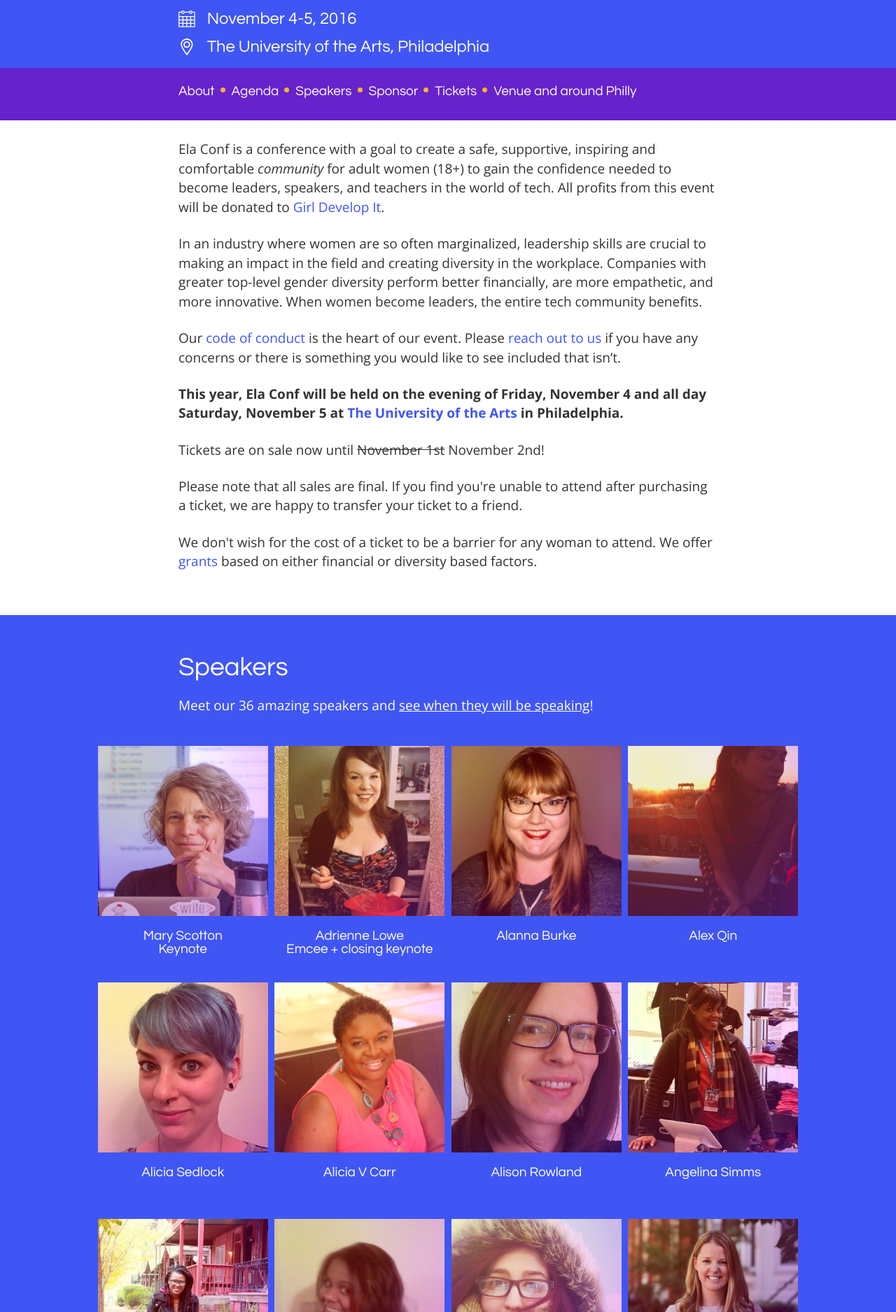
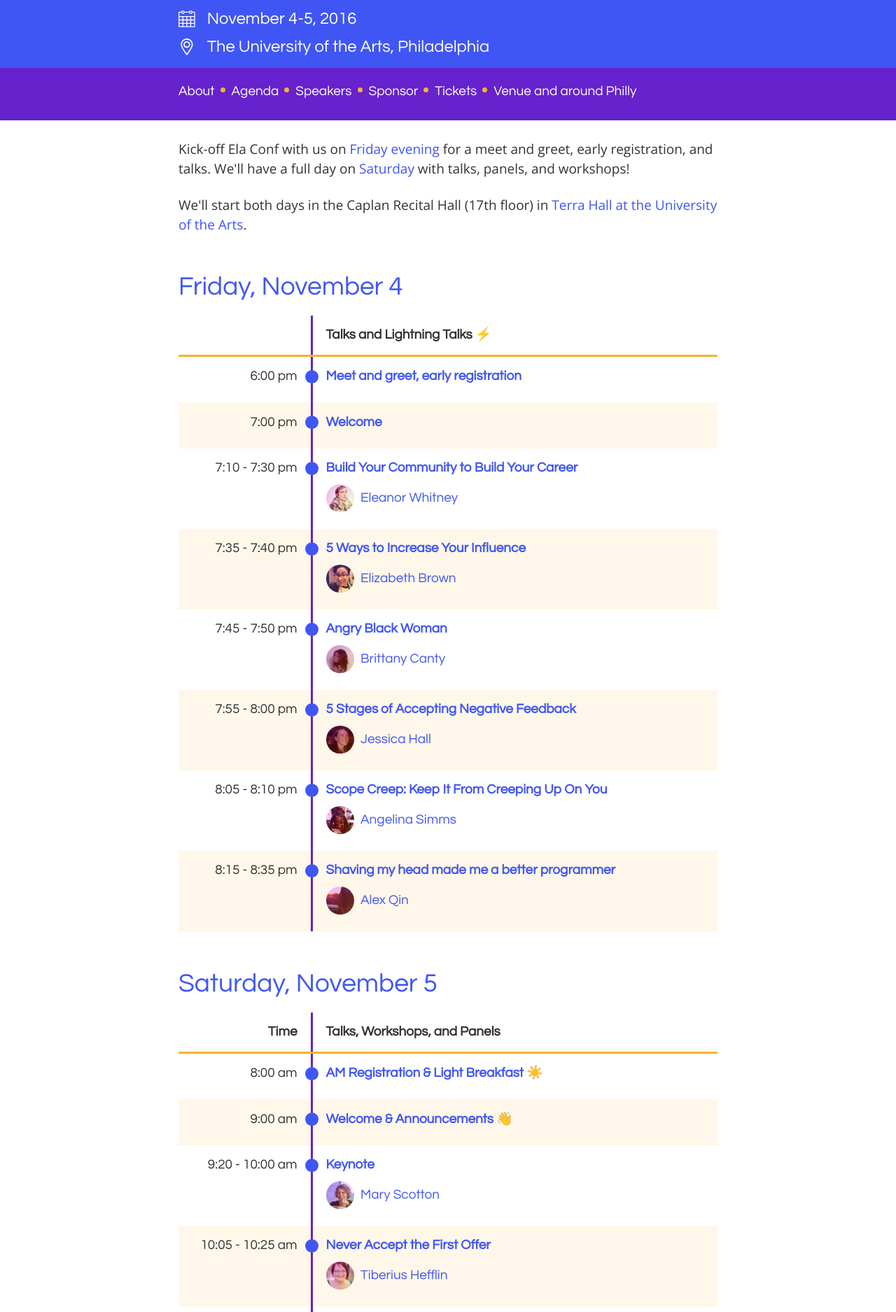
Before and after one commit to elaconf/elaconf.github.io, a Jekyll site: the page built from index.html, in a window 1280 px wide. Shown: the part 792-2667 px from the top of the page at 70% size. Built offline with Jekyll 4.4.1, drawn with Linux system fonts in a browser that asks for light colours; emoji names are drawn with the system emoji font; a script that is not in the unit is left out; some of the changed text lies outside the part shown.

Commit message:
clean up home page + add agenda

```diff
--- a/_sass/_header.scss
+++ b/_sass/_header.scss
@@ -1,14 +1,22 @@
 header {
   background-image: radial-gradient(farthest-corner at 2em 2em, $gradient-light, $gradient-dark);
   color: $white;
-
   position: relative;
 
+  @include breakpoint(small) {
+    display: none;
+  }
 
   img {
     display: block;
   }
 
+}
+
+nav {
+  @include breakpoint(small) {
+    margin-bottom: 1em;
+  }
 }
 
 .float-header {
--- a/index.html
+++ b/index.html
@@ -3,40 +3,32 @@ layout: default
 ---
 <section class="fill-light">
   <div class="limiter">
-    <p>Ela Conf is a conference with a goal to create a safe, supportive, inspiring and comfortable <em>community</em> for adult women (18+) to gain the confidence needed to become leaders, speakers, and teachers in the world of tech. All profits from this event will be donated to <a href="https://www.girldevelopit.com/">Girl Develop It</a>.</p>
-    <p>In an industry where women are so often marginalized, leadership skills are crucial to making an impact in the field and creating diversity in the workplace. Companies with greater top-level gender diversity perform better financially, are more empathetic, and more innovative. When women become leaders, the entire tech community benefits.
-    </p>
-    <p>Our <a href="code-of-conduct/">code of conduct</a> is the heart of our event. Please <a href="mailto:hello@elaconf.com">reach out to us</a> if you have any concerns or there is something you would like to see included that isn’t.</p>
-    <p><strong>This year, Ela Conf will be held on the evening of Friday, November 4 and all day Saturday, November 5 at <a href="/venue">The University of the Arts</a> in Philadelphia.</strong></p>
+    <p>Kick-off Ela Conf with us on <a href="#friday">Friday evening</a> for a meet and greet, early registration, and talks. We'll have a full day on <a href="#saturday">Saturday</a> with talks, panels, and workshops!<p>
 
-    {% include tickets.html %}
+    <p>We'll start both days in the Caplan Recital Hall (17th floor) in <a href="/venue">Terra Hall at the University of the Arts</a>.</p>
 
+    {% include agenda.html %}
   </div>
 </section>
 
-<section class="fill-dark">
+<section class="fill-dark" id="volunteers">
   <div class="limiter">
-    <h2 id="speakers">Speakers</h2>
-    <p>Meet our {{ site.speakers | size }} amazing speakers and <a href="/agenda">see when they will be speaking</a>!</p>
+    <h2>We &lt;3 our volunteers!</h2>
+    <p>Ela Conf would be a little less magical without our volunteers. We appreciate all your hard work and enthusiasm into making the conference a wonderful experience.</p>
   </div>
   <div class="limiter limiter-large">
-    <div class="speakers">
-      {% assign speakers = (site.speakers | sort: 'order') %}
-      {% for speaker in speakers %}{% if speaker.social %}
-      <a href="{{site.baseurl}}{{speaker.url}}" class="speaker">
-        <div class="speaker-img" style="background-image:url(/images/speakers/{% if speaker.image %}{{speaker.image}}{% else %}{{speaker.title | slugify}}.png{% endif %}), {{site.gradient}}">
-        </div>
-        <div class="speaker-name">{{speaker.title}}<div class="speaker-topic">{{speaker.topic}}</div></div>
-      </a>
+    <div class="volunteers grid">
+      {% assign volunteers = site.data.volunteers | sort:'name' %}
+      {% for volunteer in volunteers %}{% if volunteer.social %}
+      <div class="seven volunteer" id="{{volunteer.name | slugify}}">
+        <a href="https://{{volunteer.social}}.com/{{volunteer.handle}}" class="volunteer-img" style="background-image:url(/images/volunteers/{{volunteer.name | slugify}}.png),{{site.gradient}}"></a>
+        <div class="speaker-name small">{{volunteer.name}} {{volunteer.social.twitter}}</div>
+      </div>
       {% endif %}{% endfor %}
     </div>
   </div>
-  <div class="limiter">
-    <h3>Agenda</h3>
-    <p>Kick-off Ela Conf with us on Friday evening for a meet and greet, early registration, and talks. We'll have a full day on Saturday with talks, panels, and workshops!<p>
-    <p><a href="/agenda" class="button">See the entire agenda</a></p>
-  </div>
 </section>
+
 
 <section class="fill-light">
   <div class="limiter">
@@ -55,42 +47,3 @@ layout: default
     {% include sponsors.html %}
   </div>
 </section>
-
-<section class="fill-dark">
-  <div class="limiter">
-    <h2 id="convince-your-boss">Convince Your Boss</h2>
-    <p>We know it can be difficult making the case to attend an event. Luckily, there are so many reasons why attending Ela Conf will not only be great for you, but good for your company.</p>
-    <p>At Ela Conf, you will:</p>
-    <ul>
-      <li>Learn valuable new tech and communication skills</li>
-      <li>Get inspired and motivated</li>
-      <li>Gain confidence to embrace and share your talents</li>
-      <li>Help hire talented, local women</li>
-      <li>Develop new ways of thinking and approaching the existing diversity gap in tech</li>
-      <li>Network with your peers</li>
-      <li>Become part of a lasting local community</li>
-      <li>Learn how to take action, become a leader, and create your own opportunities</li>
-      <li>Become part of a lasting, meaningful mentorship</li>
-    </ul>
-    <p>We've also created the <em>Boss Convincer</em> for you to download and share with your boss:</p>
-    <p><a href="/docs/convincer.pdf" class="button">Download the Boss Convincer</a>
-    </div>
-  </section>
-
-  <section class="fill-light" id="volunteers">
-    <div class="limiter">
-      <h2>We &lt;3 our volunteers!</h2>
-      <p>Ela Conf would be a little less magical without our volunteers. We appreciate all your hard work and enthusiasm into making the conference a wonderful experience.</p>
-    </div>
-    <div class="limiter limiter-large">
-      <div class="volunteers grid">
-        {% assign volunteers = site.data.volunteers | sort:'name' %}
-        {% for volunteer in volunteers %}{% if volunteer.social %}
-        <div class="seven volunteer" id="{{volunteer.name | slugify}}">
-          <a href="https://{{volunteer.social}}.com/{{volunteer.handle}}" class="volunteer-img" style="background-image:url(/images/volunteers/{{volunteer.name | slugify}}.png),{{site.gradient}}"></a>
-          <div class="speaker-name small">{{volunteer.name}} {{volunteer.social.twitter}}</div>
-        </div>
-        {% endif %}{% endfor %}
-      </div>
-    </div>
-  </section>
```
